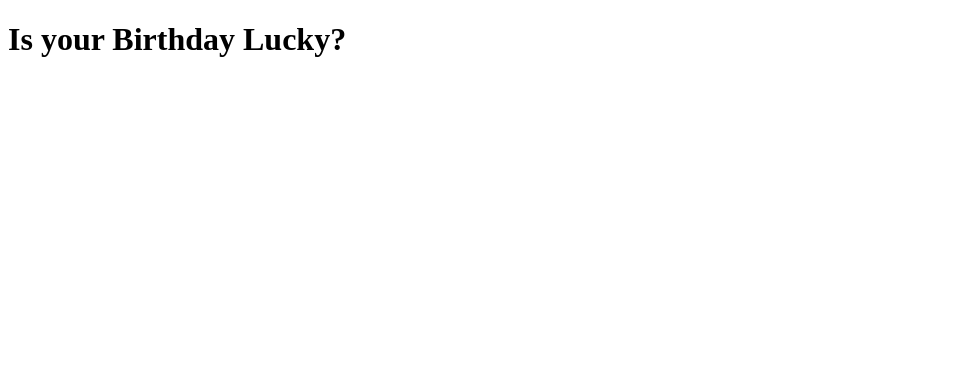
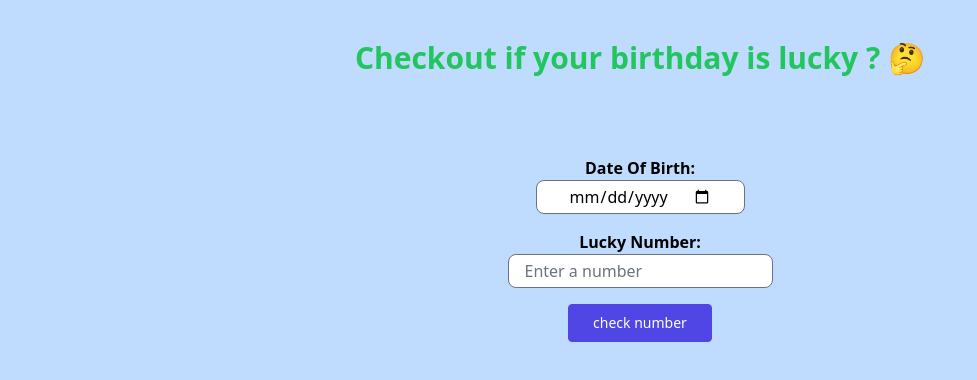
Before and after one commit to MantoshKr/Is-your-birthday-lucky, a plain HTML site: page index.html in a window 1280 px wide. Shown: the whole page, without its empty margins (0-977 px from the left). Drawn offline with nearby package versions, Linux system fonts and the light colour scheme.

Commit message:
Added Tailwind CSS to the project and implemented the initial layout.

```diff
--- a/index.html
+++ b/index.html
@@ -1,9 +1,52 @@
 <!DOCTYPE html>
+
 <html>
+
 <head>
-  <title>Is your birthday lucky</title>
+  <meta charset="utf-8">
+  <meta http-equiv="X-UA-Compatible" content="IE=edge">
+  <title></title>
+  <meta name="description" content="">
+  <meta name="viewport" content="width=device-width, initial-scale=1">
+  <script src="https://cdn.tailwindcss.com"></script>
+  <script>
+    tailwind.config = {
+      theme: {
+        extend: {
+          colors: {
+            clifford: '#da373d',
+          }
+        }
+      }
+    }
+  </script>
+  <script src="https://cdn.tailwindcss.com?plugins=forms,typography,aspect-ratio,line-clamp"></script>
 </head>
-<body>
-<h1>Is your Birthday Lucky? </h1>
+
+<body class="bg-blue-200">
+  <div class="flex justify-center mt-10 text-3xl font-bold text-green-500">
+    Checkout if your birthday is lucky ? 🤔
+  </div>
+
+  <main class="flex items-center flex-col justify-center mt-20">
+
+    <label for="date-of-birth" class="font-semibold">Date Of Birth:</label>
+    <input class="mb-4 px-8 py-1 rounded-lg" type="date" id="date-of-birth" />
+    <label for="lucky-number" class="font-semibold">Lucky Number:</label>
+    <input class="mb-4 px-4 py-1 rounded-lg" type="number" id="lucky-number" placeholder="Enter a number" />
+
+    <a id="calculate-number"
+      class="inline-block rounded border border-indigo-600 bg-indigo-600 px-6 py-2 text-sm font-medium text-white hover:bg-transparent hover:text-indigo-600 focus:outline-none focus:ring active:text-indigo-500"
+      href="#">
+      check number
+    </a>
+    <p id="output-container"></p>
+  </main>
+
+
+
+
+  <script src="" async defer></script>
 </body>
+
 </html>
```
